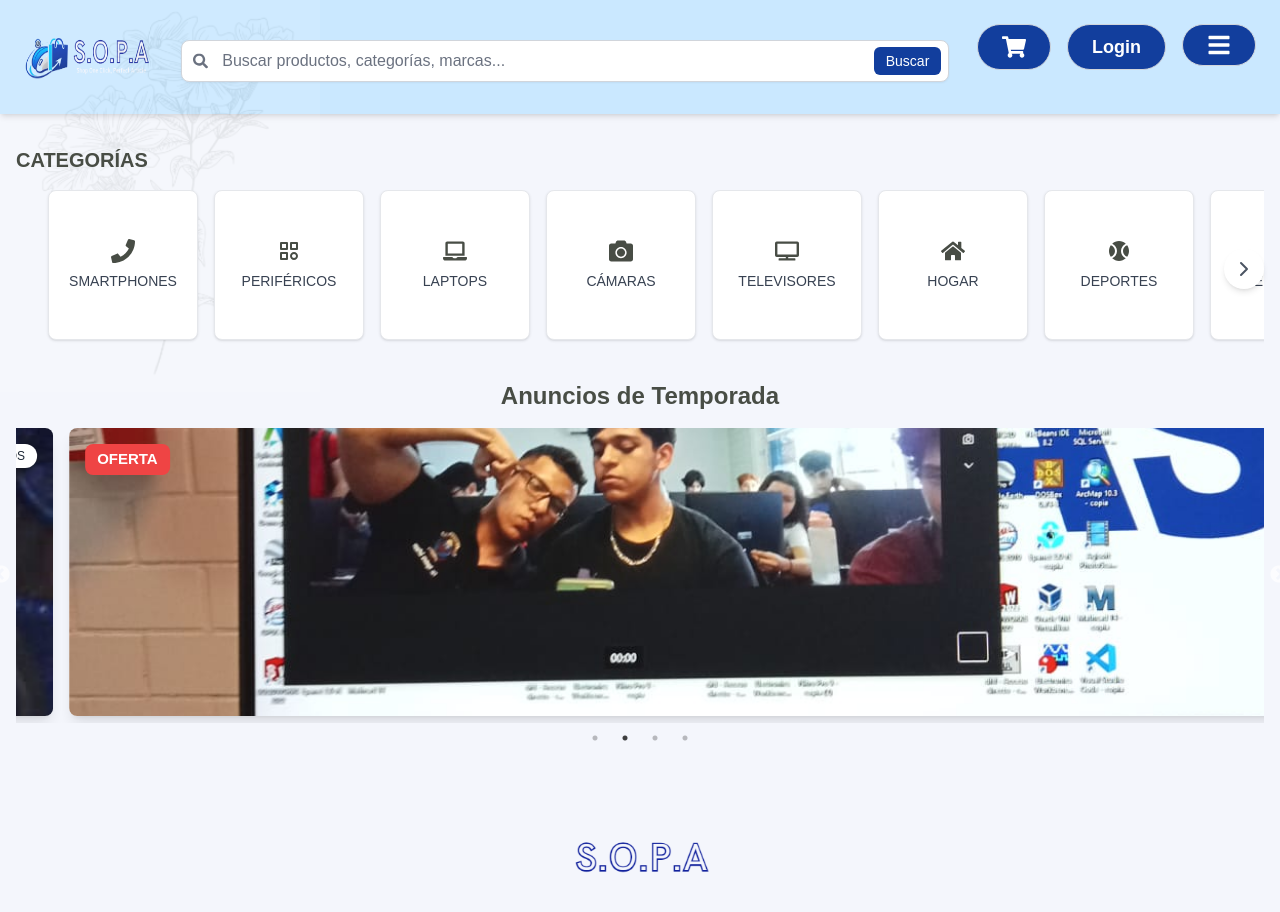
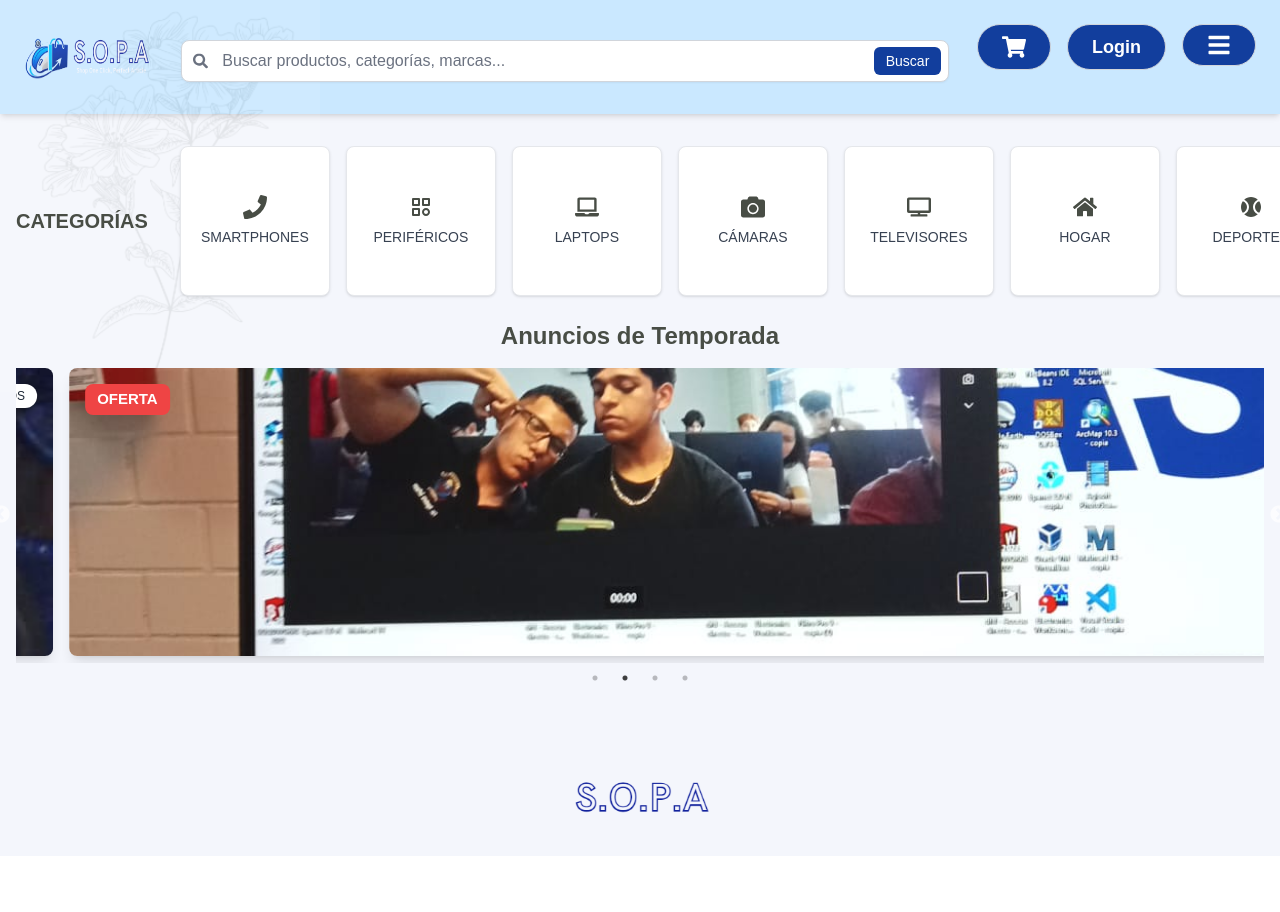
Before and after one commit to Alberto-DOBLEH/S.O.P.A, a React (Create React App) app: page / in a window 1280 px wide. Shown: the top 912 px of the page. After the commit the page ends 856 px from the top, so only its background shows below. Built offline with nearby package versions, Linux system fonts and the light colour scheme.

Commit message:
Un errorsillo flecha derecha

```diff
--- a/src/pages/MainPage.jsx
+++ b/src/pages/MainPage.jsx
@@ -1082,30 +1082,43 @@ const MainPage = ({ onLoginClick, userName = "Usuario" }) => {
       }
     };
 
+    // const scrollCategories = (direction) => {
+    //   if (categoriesContainerRef.current) {
+    //     const scrollAmount = 300;
+    //     const maxScroll =
+    //       categoriesContainerRef.current.scrollWidth -
+    //       categoriesContainerRef.current.clientWidth;
+    //     const currentScroll = categoriesContainerRef.current.scrollLeft;
+
+    //     let newScrollPosition;
+    //     if (direction === "right") {
+    //       newScrollPosition = Math.min(currentScroll + scrollAmount, maxScroll);
+    //     } else {
+    //       newScrollPosition = Math.max(currentScroll - scrollAmount, 0);
+    //     }
+
+    //     categoriesContainerRef.current.scrollTo({
+    //       left: newScrollPosition,
+    //       behavior: "smooth",
+    //     });
+
+    //     setTimeout(verificarPosicionScroll, 300);
+    //   }
+    // };
     const scrollCategories = (direction) => {
       if (categoriesContainerRef.current) {
         const scrollAmount = 300;
-        const maxScroll =
-          categoriesContainerRef.current.scrollWidth -
-          categoriesContainerRef.current.clientWidth;
-        const currentScroll = categoriesContainerRef.current.scrollLeft;
-
-        let newScrollPosition;
-        if (direction === "right") {
-          newScrollPosition = Math.min(currentScroll + scrollAmount, maxScroll);
-        } else {
-          newScrollPosition = Math.max(currentScroll - scrollAmount, 0);
-        }
+        const newScrollLeft =
+          direction === "left"
+            ? categoriesContainerRef.current.scrollLeft - scrollAmount
+            : categoriesContainerRef.current.scrollLeft + scrollAmount;
 
         categoriesContainerRef.current.scrollTo({
-          left: newScrollPosition,
+          left: newScrollLeft,
           behavior: "smooth",
         });
-
-        setTimeout(verificarPosicionScroll, 300);
       }
     };
-
     useEffect(() => {
       const container = categoriesContainerRef.current;
       const preventNativeScroll = (e) => {
@@ -1138,9 +1151,9 @@ const MainPage = ({ onLoginClick, userName = "Usuario" }) => {
     }, []);
 
     return (
-      <div className="flex flex-col relative mb-8">
-        <h2 className="text-xl font-bold uppercase mb-4">Categorías</h2>
-        <div className="flex items-center relative">
+      <div className="flex items-center relative mb-4 w-full">
+        <h2 className="text-xl font-bold uppercase mb-2">Categorías</h2>
+        <div className="relative w-full">
           <div
             ref={categoriesContainerRef}
             className="flex overflow-x-auto space-x-4 pb-2 [&::-webkit-scrollbar]:hidden [-ms-overflow-style:none] [scrollbar-width:none] relative w-full px-8"
```
